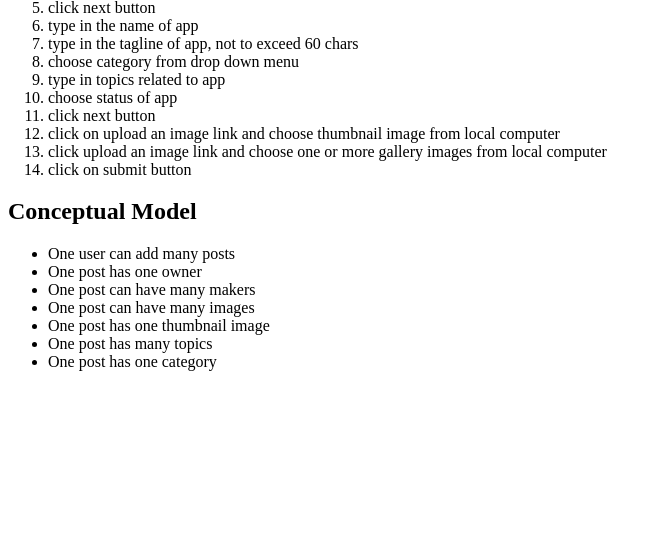
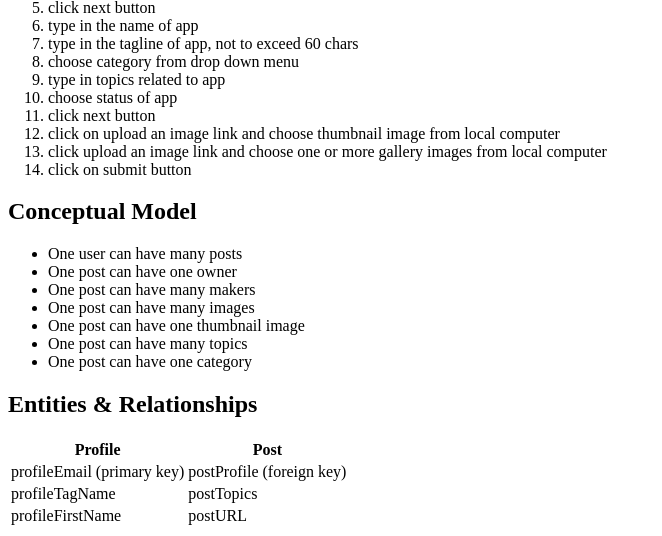
Before and after one commit to cmd-space/producthunt-ownership-post, a PHP site: page / in a window 1280 px wide. Shown: the part 825-1361 px from the top of the page, without its empty margins (0-662 px from the left). Before the commit the page ends 1196 px from the top, so only its background shows below. Run offline with PHP 8.4, Linux system fonts and the light colour scheme.

Commit message:
added new header for entities and relationships, and created table for displaying attributes

```diff
--- a/index.php
+++ b/index.php
@@ -42,15 +42,33 @@
 			</ol>
 			<h2>Conceptual Model</h2>
 			<ul>
-				<li>One user can add many posts</li>
-				<li>One post has one owner</li>
+				<li>One user can have many posts</li>
+				<li>One post can have one owner</li>
 				<li>One post can have many makers</li>
 				<li>One post can have many images</li>
-				<li>One post has one thumbnail image</li>
-				<li>One post has many topics</li>
-				<li>One post has one category</li>
-
+				<li>One post can have one thumbnail image</li>
+				<li>One post can have many topics</li>
+				<li>One post can have one category</li>
 			</ul>
+			<h2>Entities & Relationships</h2>
+			<table>
+				<tr>
+					<th>Profile</th>
+					<th>Post</th>
+				</tr>
+				<tr>
+					<td>profileEmail (primary key)</td>
+					<td>postProfile (foreign key)</td>
+				</tr>
+				<tr>
+					<td>profileTagName</td>
+					<td>postTopics</td>
+				</tr>
+				<tr>
+					<td>profileFirstName</td>
+					<td>postURL</td>
+				</tr>
+			</table>
 		</main>
 	</body>
 </html>
```
